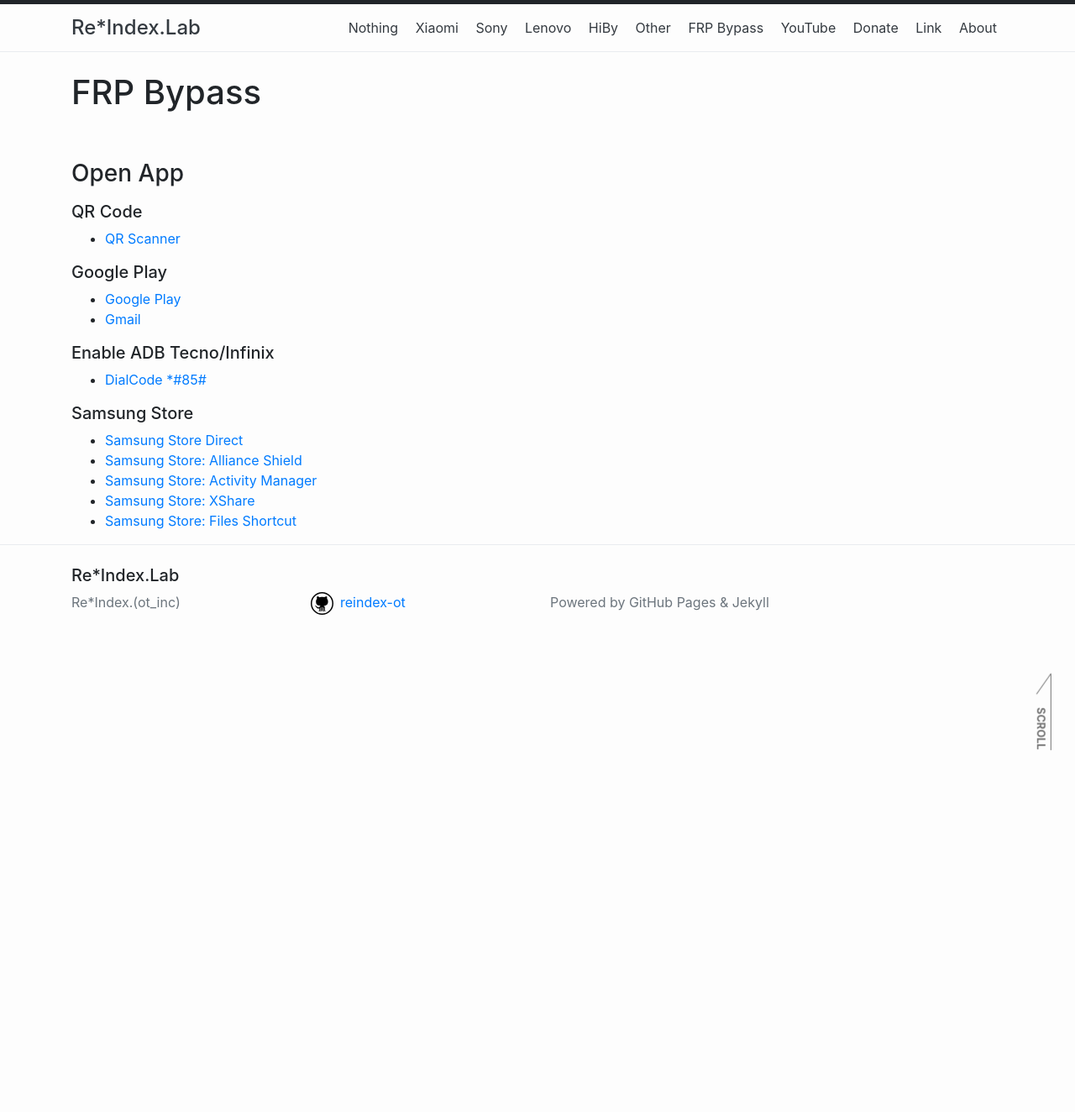
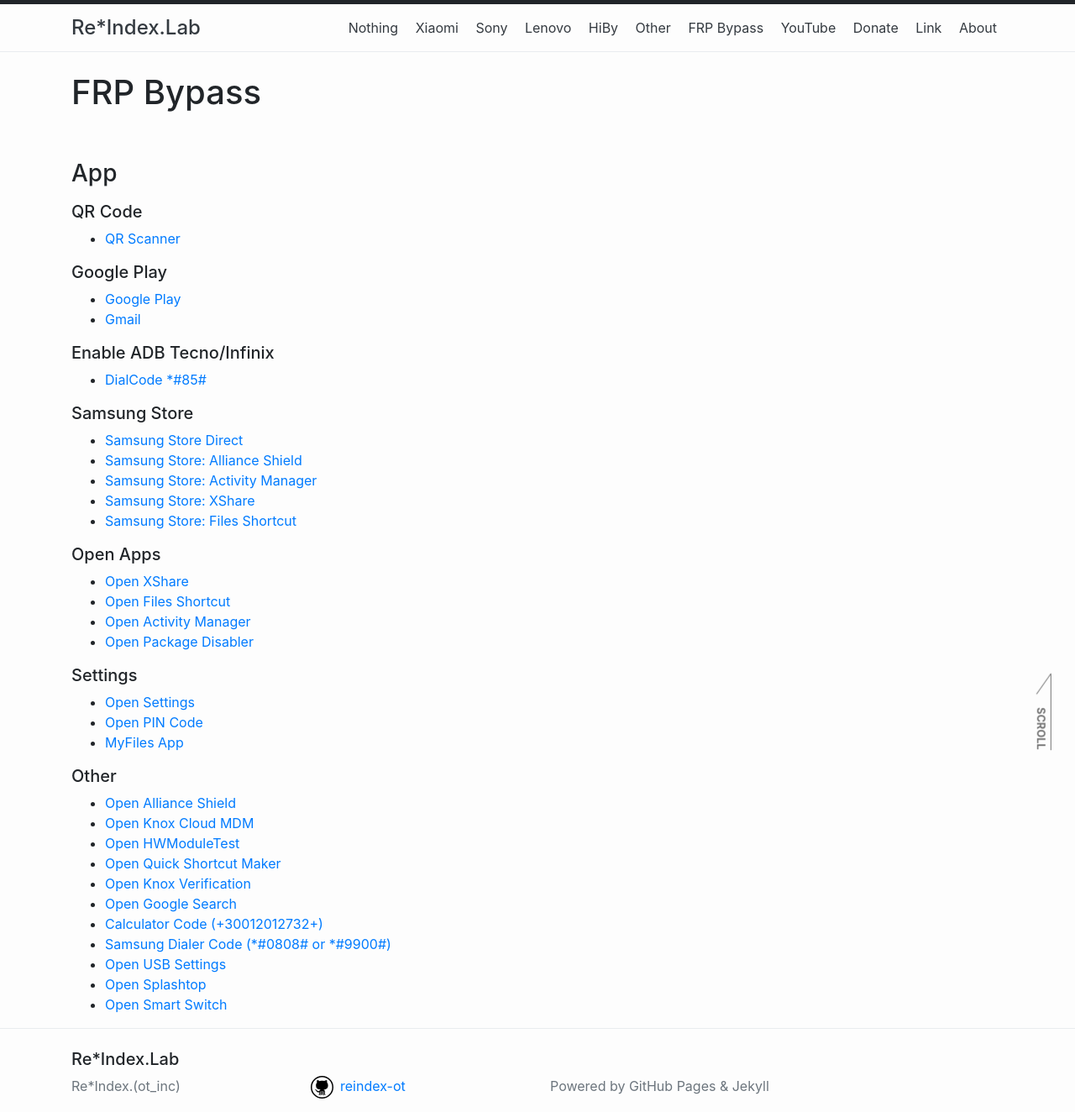
Before and after one commit to reindex-ot/reindex-ot.github.io, a Jekyll site: the page built from frp.md, in a window 1280 px wide. Shown: the whole page at 84% size. Built offline with Jekyll 4.4.1, drawn with Linux system fonts in a browser that asks for light colours; before the commit the page ends 900 px from its top, so only the background shows below that.

Commit message:
Update frp.md
Signed-off-by: Re*Index. (ot_inc) <32851879+reindex-ot@users.noreply.github.com>

```diff
--- a/frp.md
+++ b/frp.md
@@ -20,3 +20,27 @@ permalink: /frp/
 - [Samsung Store: Activity Manager](samsungapps://ProductDetail/com.activitymanager)
 - [Samsung Store: XShare](samsungapps://ProductDetail/com.infinix.xshare)
 - [Samsung Store: Files Shortcut](samsungapps://ProductDetail/org.aospstudio.files)
+
+##### Open Apps
+- [Open XShare](intent://com.infinix.xshare/#Intent;scheme=android-app;end)
+- [Open Files Shortcut](intent://org.aospstudio.files/#Intent;scheme=android-app;end)
+- [Open Activity Manager](intent://com.activitymanager/#Intent;scheme=android-app;end)
+- [Open Package Disabler](intent://com.school.optimize/#Intent;scheme=android-app;end)
+
+##### Settings
+- [Open Settings](intent://com.android.settings/#Intent;scheme=android-app;end)
+- [Open PIN Code](intent://com.google.android.gms/#Intent;scheme=promote_smartlock_scheme;end)
+- [MyFiles App](intent://com.sec.android.app.myfiles/#Intent;scheme=android-app;end)
+
+##### Other
+- [Open Alliance Shield](intent://com.rrivenllc.shieldx/#Intent;scheme=android-app;end)
+- [Open Knox Cloud MDM](intent://com.cloudmdm.tools.cloud/#Intent;scheme=android-app;end)
+- [Open HWModuleTest](intent://com.sec.android.app.hwmoduletest/#Intent;scheme=android-app;end)
+- [Open Quick Shortcut Maker](intent://com.sika524.android.quickshortcut/#Intencom.google.android.gmst;scheme=android-app;end)
+- [Open Knox Verification](intent://com.knox.verification.gettingstarted/#Intent;scheme=android-app;end)
+- [Open Google Search](intent://com.google.android.googlequicksearchbox/#Intent;scheme=android-app;end)
+- [Calculator Code (+30012012732+)](intent://com.sec.android.app.popupcalculator/#Intent;scheme=android-app;end)
+- [Samsung Dialer Code (*#0808# or *#9900#)](intent://com.samsung.android.dialer/#Intent;scheme=android-app;end)
+- [Open USB Settings](intent://com.sec.android.app.servicemodeapp/#Intent;scheme=promote_USBSettings_scheme;end)
+- [Open Splashtop](intent://com.splashtop.streamer.addon.knox/#Intent;scheme=android-app;end)
+- [Open Smart Switch](intent://com.sec.android.easyMover/#Intent;scheme=android-app;end)
```
Also changed, not shown: other parts of frp.md (+1 -1 lines).
